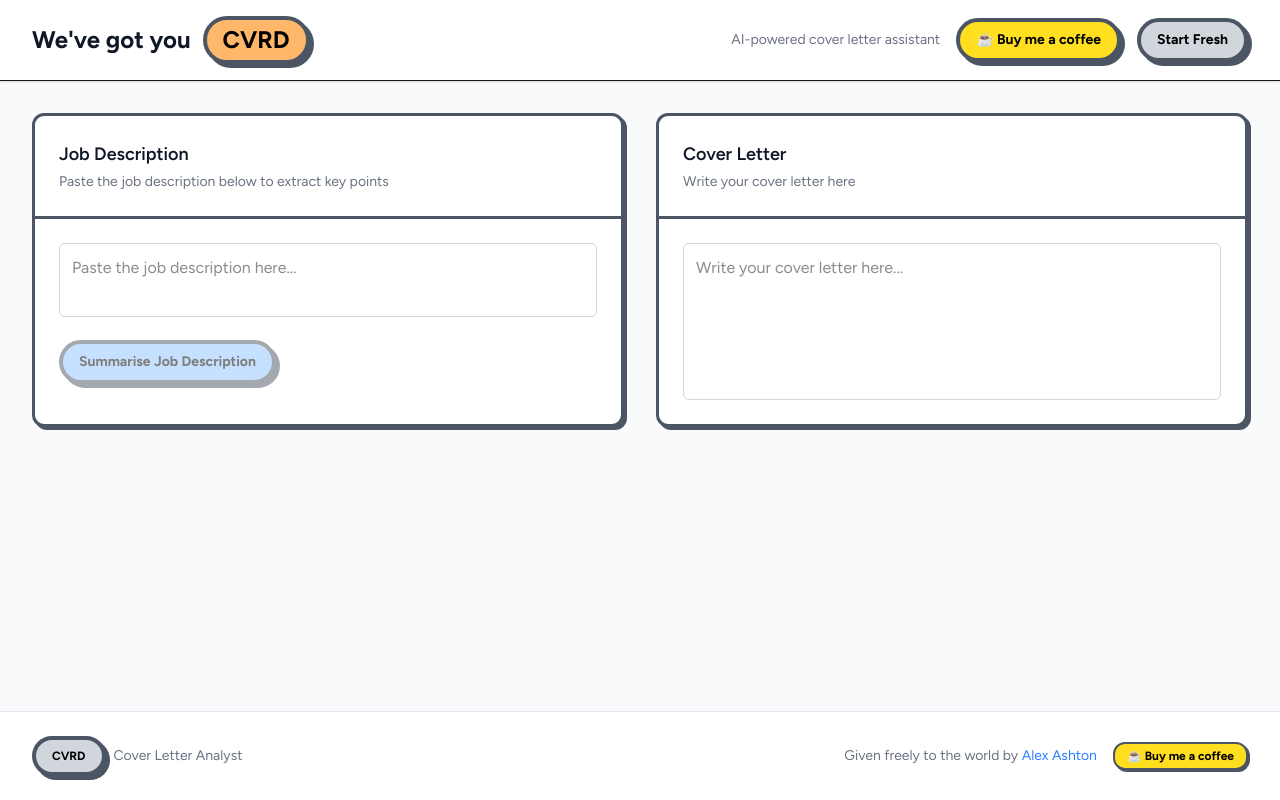
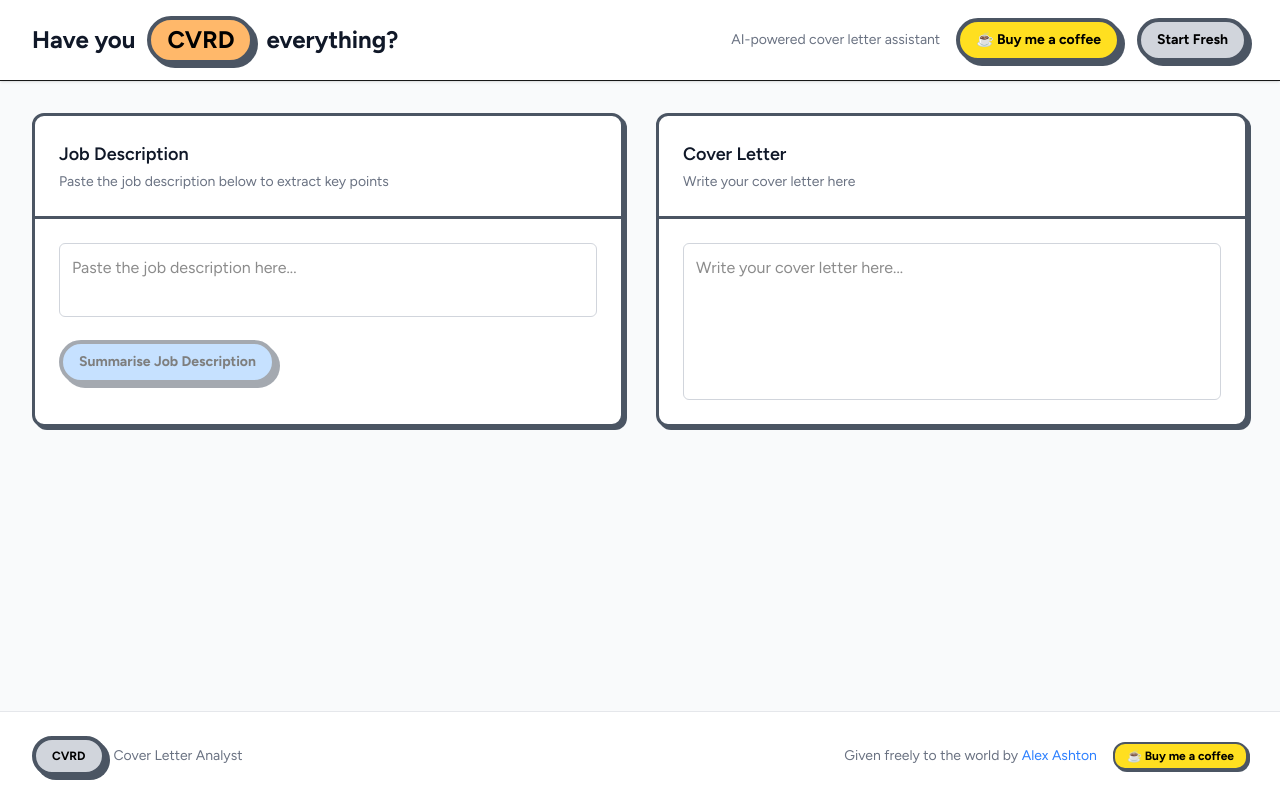
Before and after one commit to sirashton/cvrd, a Next.js app in the folder app/: page / in a window 1280 px wide. Built offline with nearby package versions, Linux system fonts and the light colour scheme.

Commit message:
Title change

```diff
--- a/app/src/app/page.tsx
+++ b/app/src/app/page.tsx
@@ -112,13 +112,15 @@
         <div className="max-w-7xl mx-auto px-4 sm:px-6 lg:px-8">
           <div className="flex justify-between items-center py-4">
             <div className="flex items-center gap-3">
-              <h1 className="text-2xl font-bold text-gray-900">We&apos;ve got you </h1><NeobrutalistButton
+              <h1 className="text-2xl font-bold text-gray-900">Have you </h1>
+              <NeobrutalistButton
                 color="orange"
                 pressable={false}
                 logo={true}
               >
                 CVRD
               </NeobrutalistButton>
+              <h1 className="text-2xl font-bold text-gray-900">everything?</h1>
             </div>
             <div className="flex items-center gap-4">
               <p className="text-sm text-gray-500">AI-powered cover letter assistant</p>
```
